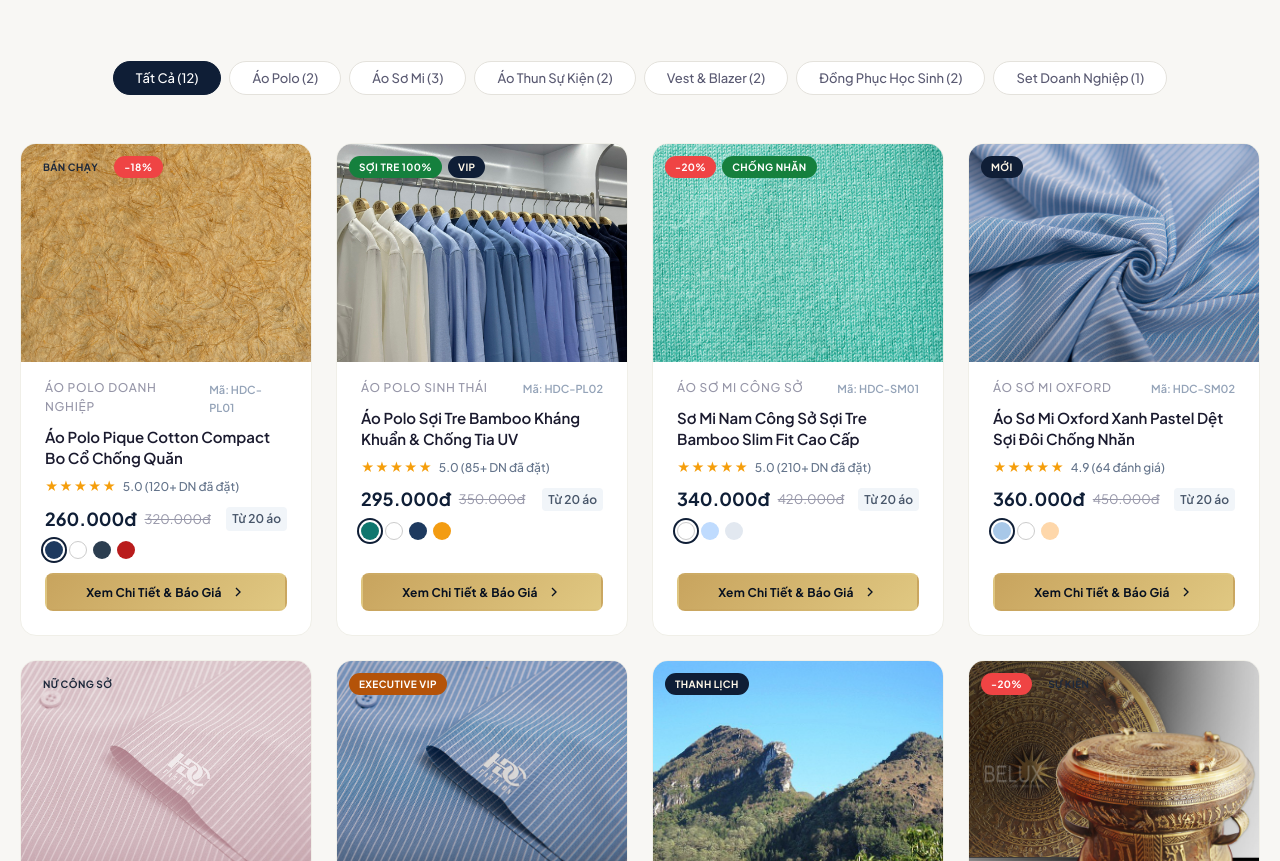
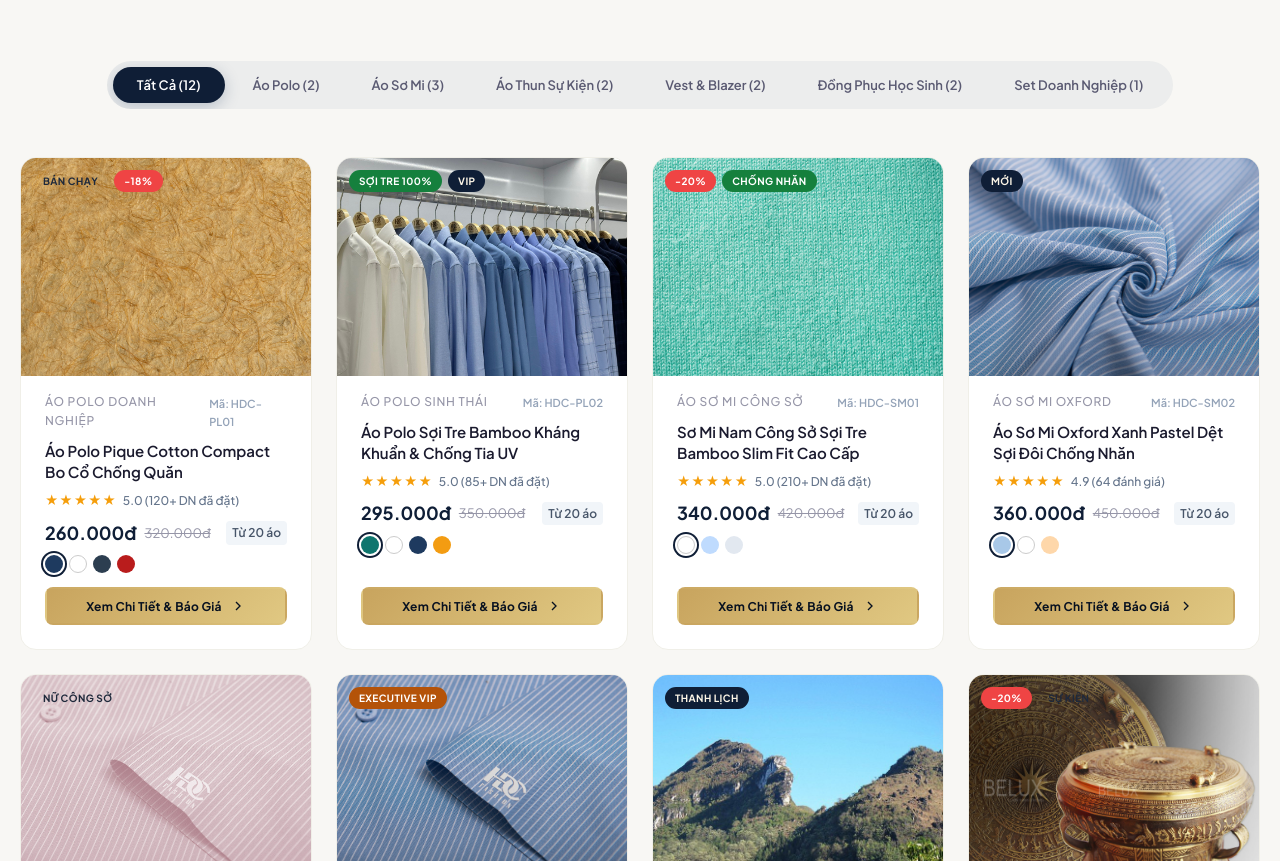
Before and after one commit to HuyNG25/HDC_Fashion, a website: page index.html in a window 1280 px wide. Shown: the part 5896-6757 px from the top of the page. Drawn offline with Linux system fonts and the light colour scheme; a web font is replaced by a local one.

Commit message:
Cập nhật thanh tab (filter) hiển thị 1 dòng chuyên nghiệp hơn

```diff
--- a/style.css
+++ b/style.css
@@ -1035,50 +1035,57 @@ input, select, textarea {
 .products__filters {
   display: flex;
   align-items: center;
-  justify-content: center;
-  gap: var(--space-sm);
-  margin-bottom: var(--space-2xl);
-  flex-wrap: wrap;
-  padding: 0 var(--space-sm);
-}
-
-/* Scrollable filters on small screens */
+  justify-content: flex-start;
+  gap: 4px;
+  margin: 0 auto var(--space-2xl);
+  flex-wrap: nowrap;
+  padding: 6px;
+  overflow-x: auto;
+  -webkit-overflow-scrolling: touch;
+  scrollbar-width: none;
+  background: rgba(30, 58, 95, 0.05);
+  border-radius: 100px;
+  width: max-content;
+  max-width: 100%;
+}
+.products__filters::-webkit-scrollbar {
+  display: none;
+}
+
+/* Scrollable filters on small screens - mostly handled above now, but keeping for safety */
 @media (max-width: 900px) {
   .products__filters {
     justify-content: flex-start;
-    flex-wrap: nowrap;
-    overflow-x: auto;
-    -webkit-overflow-scrolling: touch;
-    scrollbar-width: none;
-    padding-bottom: var(--space-sm);
+    border-radius: 0;
+    width: 100%;
+    background: transparent;
+    padding: 4px 16px;
   }
-  .products__filters::-webkit-scrollbar {
-    display: none;
-  }
 }
 
 .products__filter {
-  padding: 8px 22px;
+  padding: 10px 24px;
   font-size: var(--fs-sm);
-  font-weight: 500;
+  font-weight: 600;
   color: var(--clr-text-secondary);
-  border-radius: var(--radius-full);
-  border: 1px solid var(--clr-border);
-  background: var(--clr-bg-alt);
-  transition: all var(--transition-fast);
+  border-radius: 100px;
+  border: none;
+  background: transparent;
+  transition: all 0.3s cubic-bezier(0.4, 0, 0.2, 1);
   white-space: nowrap;
   flex-shrink: 0;
+  cursor: pointer;
 }
 
 .products__filter:hover {
-  border-color: var(--clr-primary);
   color: var(--clr-primary);
+  background: rgba(30, 58, 95, 0.08);
 }
 
 .products__filter--active {
-  background: var(--clr-primary);
-  color: #fff;
-  border-color: var(--clr-primary);
+  background: var(--clr-primary) !important;
+  color: #fff !important;
+  box-shadow: 0 4px 15px rgba(30, 58, 95, 0.25);
 }
 
 /* Grid */
```
